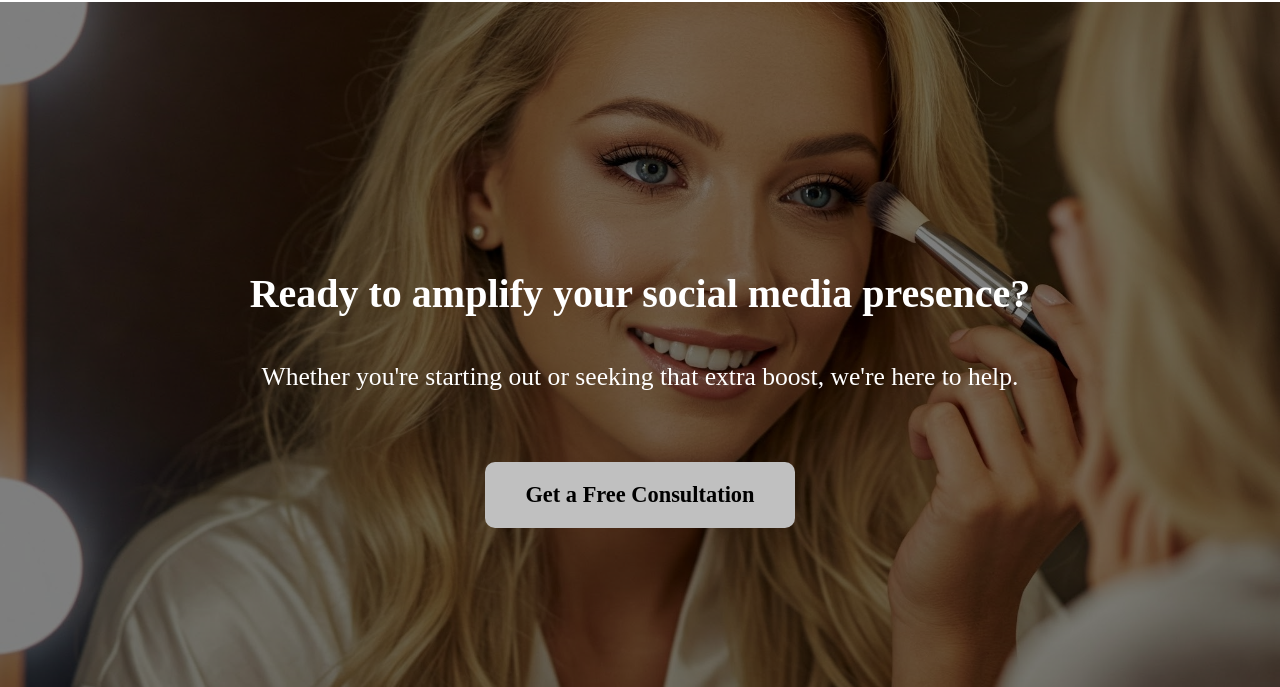
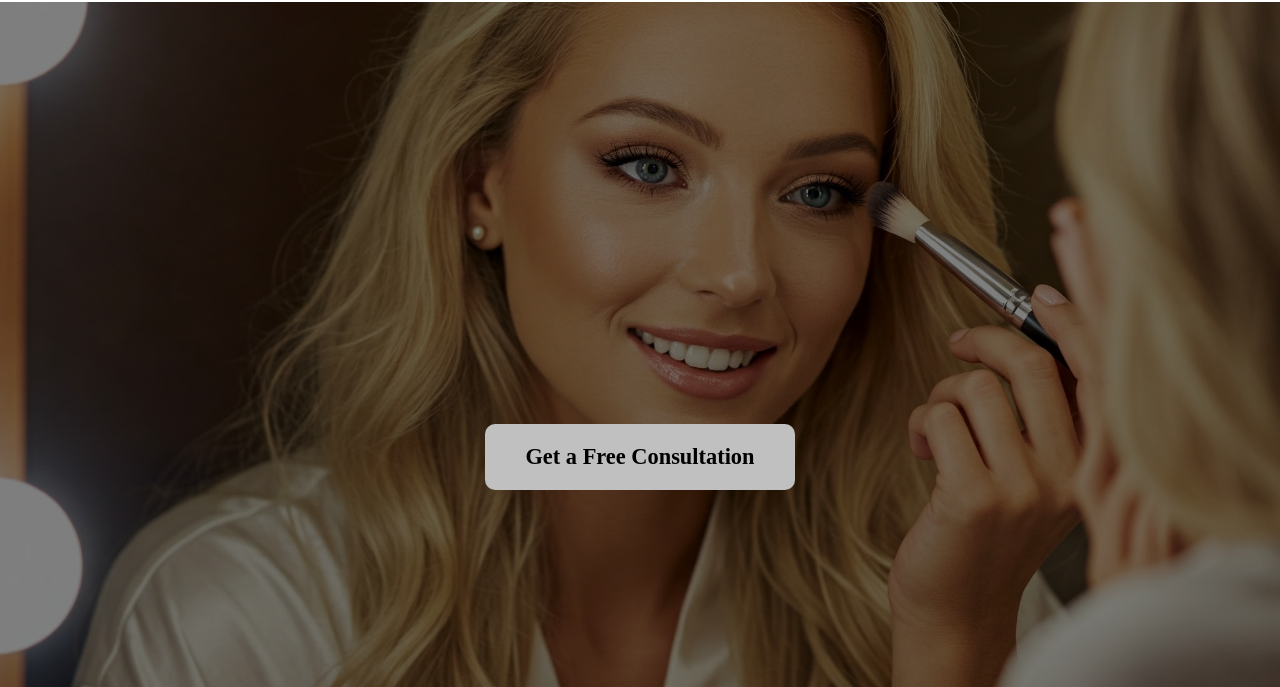
Before and after one commit to Dublohseven/Makeup-Artist-Demonstration, a plain HTML site: page index.html in a window 1280 px wide. Shown: the part 113-800 px from the top of the page. Drawn offline with Linux system fonts and the light colour scheme.

Commit message:
Update index.html

```diff
--- a/index.html
+++ b/index.html
@@ -24,8 +24,8 @@
 
     <section class="hero">
         <div class="hero-content">
-            <h1>Ready to amplify your social media presence?</h1>
-            <p>Whether you're starting out or seeking that extra boost, we're here to help.</p>
+            <h1></h1>
+            <p></p>
             <a href="/contact" class="cta-button">Get a Free Consultation</a>
         </div>
     </section>
```
